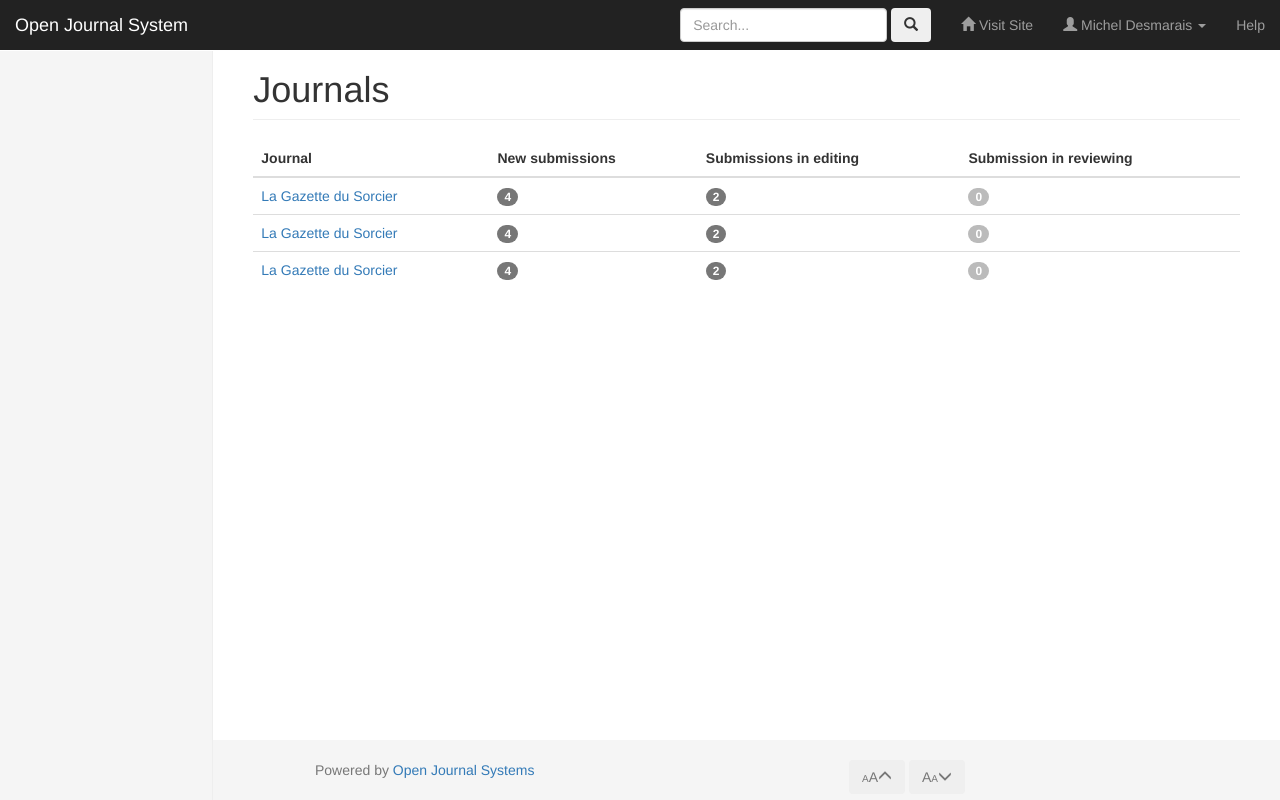
After one commit to ArchSirius/log2420-project, a PHP site: template views/editor/journals.twig in a window 1280 px wide. The commit adds this page. Run offline with PHP 8.4, Linux system fonts and the light colour scheme; the template is opened without the code that fills it, so the values that code supplies are empty; some libraries are stand-ins or nearby versions.

Commit message:
concept de journal dans editor

```diff
--- a/views/base.twig
+++ b/views/base.twig
@@ -116,10 +116,16 @@
 
           {% if role == 'editor'%}
             <ul class="nav nav-sidebar">
+              <li{% if 'editor_journals' == active_page %} class="active"{% endif %}>
+                  <a href="{{ app.url_generator.generate('editor_journals') }}"><span class="glyphicon glyphicon-font" aria-hidden="true"></span>&nbsp;Journals</a>
+                </li>
+                {% if 'editor_journals' != active_page %}
                 <li{% if 'editor_dashboard' == active_page %} class="active"{% endif %}>
                   <a href="{{ app.url_generator.generate('editor_dashboard') }}"><span class="glyphicon glyphicon-th-list" aria-hidden="true"></span>&nbsp;Dashboard</a>
                 </li>
+                {% endif %}
             </ul>
+            {% if 'editor_journals' != active_page %}
             <ul class="nav nav-sidebar">
                 <li{% if 'editor_unassigned' == active_page %} class="active"{% endif %}>
                   <a href="{{ app.url_generator.generate('editor_unassigned') }}">Unassigned submissions</a>
@@ -134,6 +140,7 @@
                   <a href="{{ app.url_generator.generate('editor_archives') }}">Archives</a>
                 </li>
             </ul>
+            {% endif %}
           {% endif %}
 
           {% if role == 'author'%}
--- a/views/editor/dashboard.twig
+++ b/views/editor/dashboard.twig
@@ -1,10 +1,10 @@
 {% extends "base.twig" %}
 {% set active_page = "editor_dashboard" %}
 
-{% block title %}Dashboard{% endblock %}
+{% block title %}Dashboard - La Gazette du Sorcier{% endblock %}
 
 {% block content %}
-  <h1 class="page-header">Dashboard</h1>
+  <h1 class="page-header">Dashboard - La Gazette du Sorcier</h1>
 
 <div class="panel panel-default">
   <!-- Default panel contents -->
--- /dev/null
+++ b/views/editor/journals.twig
@@ -0,0 +1,44 @@
+{% extends "base.twig" %}
+{% set active_page = "editor_journals" %}
+
+{% block title %}Journals{% endblock %}
+
+{% block content %}
+  <h1 class="page-header">Journals</h1>
+
+  <!-- Table -->
+  <table class="table">
+
+    <thead>
+        <tr>
+            <th> Journal </th>
+            <th> New submissions </th>
+            <th> Submissions in editing </th>
+            <th> Submission in reviewing </th>
+        </tr>
+    </thead>
+
+    <tr>
+        <td> <a href="{{ app.url_generator.generate('editor_dashboard') }}">La Gazette du Sorcier</a> </td>
+        <td><span class="badge">4</span></td>
+        <td><span class="badge">2</span></td>
+        <td><span class="badge disable">0</span></td>
+    </tr>
+
+    <tr>
+        <td> <a href="{{ app.url_generator.generate('editor_dashboard') }}">La Gazette du Sorcier</a> </td>
+        <td><span class="badge">4</span></td>
+        <td><span class="badge">2</span></td>
+        <td><span class="badge disable">0</span></td>
+    </tr>
+
+    <tr>
+        <td> <a href="{{ app.url_generator.generate('editor_dashboard') }}">La Gazette du Sorcier</a> </td>
+        <td><span class="badge">4</span></td>
+        <td><span class="badge">2</span></td>
+        <td><span class="badge disable">0</span></td>
+    </tr>
+
+  </table>
+
+{% endblock %}
--- a/views/roles.twig
+++ b/views/roles.twig
@@ -8,7 +8,7 @@
 
   <ul>
   	<li><a href="{{ app.url_generator.generate('admin_dashboard') }}">Admin</a> </li>
-  	<li><a href="{{ app.url_generator.generate('editor_dashboard') }}">Editor</a> </li>
+  	<li><a href="{{ app.url_generator.generate('editor_journals') }}">Editor</a> </li>
   	<li><a href="{{ app.url_generator.generate('author_dashboard') }}">Author</a> </li>
   	<li><a href="{{ app.url_generator.generate('reviewer_dashboard') }}">Reviewer</a> </li>
   </ul>
```
Also changed, not shown: index.php (+8 -0 lines).
